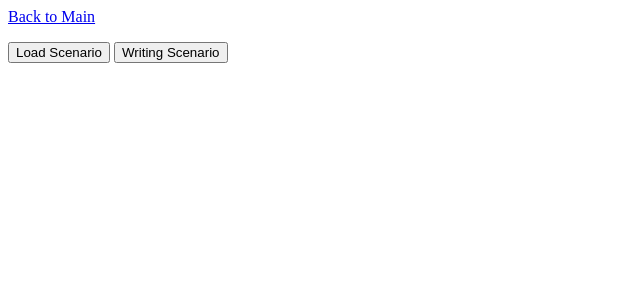
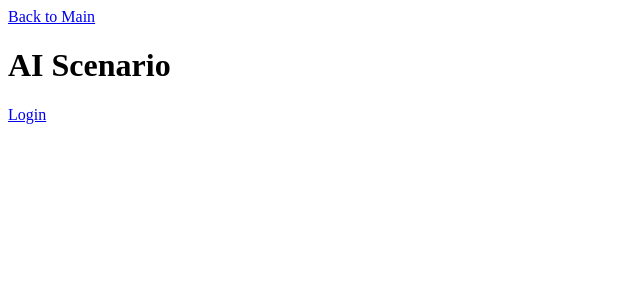
Before and after one commit to onetera/plotis, a Flask app: page /scenario in a window 1280 px wide. Shown: the top 300 px of the page, without its empty margins (0-640 px from the left). Run offline with Flask 3, Linux system fonts and the light colour scheme; some libraries are stand-ins or nearby versions.

Commit message:
login 구현

```diff
--- a/app.py
+++ b/app.py
@@ -1,6 +1,6 @@
 # :coding: utf-8
 
-from flask import Flask, render_template, request, redirect, session, send_file
+from flask import Flask, render_template, request, redirect, session, send_file, url_for
 from flask_session import Session
 from werkzeug.utils import secure_filename
 import markdown
@@ -34,11 +34,36 @@ db = db_conn.DBconn()
 
 @app.route( '/' )
 def main_page():
-    return render_template( 'main.html' )
+    login_id = session.get('login_id', '')
+    print( '\n' )
+    print( 'login_id : ' , login_id )
+    return render_template( 'main.html', login_id = login_id )
+
+@app.route( '/login', methods=[ 'GET', 'POST' ] )
+def login():
+    login_id = request.form.get( 'login_id', '' )
+    login_pw = request.form.get( 'login_pw', '' )
+    if db.login( login_id, login_pw ):
+        session['login_id'] = login_id
+        return redirect( url_for( 'main_page' ) )
+
+    return render_template( 'login.html' )
+
+@app.route( '/logout' )
+def logout():
+    session.pop( 'login_id' , None )
+    return redirect( url_for( 'main_page') )
+
+@app.route( '/check_login' , methods=[ 'GET', 'POST' ] )
+def check_login( ):
+    login_id = request.form.get( 'login_id', '' )
+    login_pw = request.form.get( 'login_pw', '' )
+    login_info = db.login( login_id , login_pw )
 
 
 @app.route( '/synopsis', methods=[ 'GET', 'POST' ])
 def synopsis():
+    login_id = session.get('login_id', '')
     if request.method == 'POST':
 
         keywords   = request.form.get( 'keywords', '' )
@@ -60,13 +85,14 @@ def synopsis():
 
         session['synop'] = preprod_ai.synop
 
-        return render_template( 'synopsis.html', synopsis_result= preprod_ai.synop  )
+        return render_template( 'synopsis.html', synopsis_result= preprod_ai.synop , login_id= login_id )
 
-    return render_template( 'synopsis.html' )
+    return render_template( 'synopsis.html', login_id = login_id )
 
 
 @app.route( '/scenario', methods = ['GET', 'POST'] )
 def scenario():
+    login_id = session.get('login_id', '')
     preprod_ai = main.PreprodAI()
 
     preprod_ai.synop = session.get('synop', '')
@@ -95,12 +121,14 @@ def scenario():
 
     return render_template(
                                 'scenario.html',
-                                synopsis_result=preprod_ai.synop,
-                                scenario_result = scenario
+                                synopsis_result = preprod_ai.synop,
+                                scenario_result = scenario,
+                                login_id        = login_id
                             )
 
 @app.route( '/conti', methods = ['GET', 'POST'] )
 def conti():
+    login_id = session.get('login_id', '')
     if request.method == 'POST':
         preprod_ai = main.PreprodAI()
 
@@ -121,7 +149,7 @@ def conti():
             session['scenario_idx'] = scenario_idx
             scenario_result = markdown.markdown( scenario_result )
 
-            return render_template( 'conti.html', scenario_result=scenario_result )
+            return render_template( 'conti.html', scenario_result=scenario_result , login_id = login_id )
 
         elif conti:
             preprod_ai.draw_conti( preprod_ai.scenario, scenario_idx )
@@ -153,11 +181,12 @@ def conti():
 
             conti_result.append([ scene, image_data ])
 
-        return render_template( 'conti.html', conti_result=conti_result )
-    return render_template( 'conti.html' )
+        return render_template( 'conti.html', conti_result=conti_result , login_id = login_id )
+    return render_template( 'conti.html' , login_id = login_id )
 
 @app.route( '/character', methods = ['GET', 'POST'] )
 def character():
+    login_id = session.get('login_id', '')
     if request.method == 'POST':
         preprod_ai = main.PreprodAI()
 
@@ -177,7 +206,7 @@ def character():
             session['scenario_idx'] = scenario_idx
             scenario_result = markdown.markdown( scenario_result )
 
-            return render_template( 'character.html', scenario_result=scenario_result )
+            return render_template( 'character.html', scenario_result=scenario_result , login_id = login_id )
 
         elif character:
             character_result = preprod_ai.dev_character( preprod_ai.scenario, scenario_idx )
@@ -194,12 +223,18 @@ def character():
         preprod_ai.scenario = markdown.markdown( preprod_ai.scenario )
         character_result = markdown.markdown( character_result )
 
-        return render_template( 'character.html', scenario_result=preprod_ai.scenario, character_result=character_result )
+        return render_template(
+                                'character.html',
+                                scenario_result  = preprod_ai.scenario,
+                                character_result = character_result ,
+                                login_id = login_id
+                                )
 
-    return render_template( 'character.html' )
+    return render_template( 'character.html' , login_id = login_id )
 
 @app.route( '/concept', methods = ['GET', 'POST'] )
 def concept():
+    login_id = session.get('login_id', '')
     if request.method == 'POST':
         preprod_ai = main.PreprodAI()
         preprod_ai.synop     = session.get('synop'     , '')
@@ -237,14 +272,16 @@ def concept():
 
         return render_template(
                         'concept.html',
-                        synop_result=preprod_ai.synop ,
-                        concept_img = image_data
+                        synop_result = preprod_ai.synop ,
+                        concept_img  = image_data,
+                        login_id = login_id
         )
-    return  render_template( 'concept.html' )
+    return  render_template( 'concept.html', login_id = login_id )
 
 
 @app.route( '/ppt', methods = ['GET', 'POST'] )
 def ppt():
+    login_id = session.get('login_id', '')
     if request.method == 'POST':
         preprod_ai = main.PreprodAI()
 
@@ -268,7 +305,7 @@ def ppt():
             session['scenario_idx'] = scenario_idx
             scenario_result         = markdown.markdown( scenario_result )
 
-            return render_template( 'ppt.html', scenario_result=scenario_result )
+            return render_template( 'ppt.html', scenario_result=scenario_result, login_id = login_id )
 
         elif upload_scenario:
             file = request.files['select_file']
@@ -277,7 +314,7 @@ def ppt():
             with open( scenario_path ) as f:
                 scenario_result = f.read()
                 session['scenario'] = scenario_result
-            return render_template( "ppt.html", uploaded = True )
+            return render_template( "ppt.html", uploaded = True , login_id = login_id )
 
         elif download_ppt:
             print( '+' * 50 )
@@ -289,12 +326,13 @@ def ppt():
                 result = preprod_ai.write_ppt()
                 print( '^' * 50 )
                 print( result )
-                return render_template( "ppt.html", download_ppt = result )
+                return render_template( "ppt.html", download_ppt = result , login_id = login_id )
 
-    return render_template( 'ppt.html' )
+    return render_template( 'ppt.html' , login_id = login_id )
 
 @app.route( '/budget', methods = ['GET', 'POST'] )
 def budget():
+    login_id = session.get('login_id', '')
     if request.method == 'POST':
         preprod_ai = main.PreprodAI()
 
@@ -314,7 +352,7 @@ def budget():
             session['scenario_idx'] = scenario_idx
             scenario_result = markdown.markdown( scenario_result )
 
-            return render_template( 'budget.html', scenario_result=scenario_result )
+            return render_template( 'budget.html', scenario_result=scenario_result, login_id = login_id  )
 
         elif budget:
             schedule = db.load_schedule( scenario_idx )
@@ -330,12 +368,18 @@ def budget():
         preprod_ai.scenario = markdown.markdown( preprod_ai.scenario )
         budget_result = markdown.markdown( budget_result, extensions=['tables'] )
 
-        return render_template( 'budget.html', scenario_result=preprod_ai.scenario, budget_result=budget_result )
+        return render_template(
+                                'budget.html',
+                                scenario_result = preprod_ai.scenario,
+                                budget_result   = budget_result,
+                                login_id = login_id
+                                )
 
-    return render_template( 'budget.html' )
+    return render_template( 'budget.html', login_id = login_id )
 
 @app.route( '/schedule', methods = ['GET', 'POST'] )
 def schedule():
+    login_id = session.get('login_id', '')
     if request.method == 'POST':
         preprod_ai = main.PreprodAI()
 
@@ -355,7 +399,7 @@ def schedule():
             session['scenario_idx'] = scenario_idx
             scenario_result = markdown.markdown( scenario_result )
 
-            return render_template( 'schedule.html', scenario_result=scenario_result )
+            return render_template( 'schedule.html', scenario_result = scenario_result, login_id = login_id )
 
         elif schedule:
             schedule_result = preprod_ai.make_schedule( preprod_ai.scenario, scenario_idx )
@@ -373,13 +417,19 @@ def schedule():
         preprod_ai.scenario = markdown.markdown( preprod_ai.scenario )
         schedule_result = markdown.markdown( schedule_result )
 
-        return render_template( 'schedule.html', scenario_result=preprod_ai.scenario, schedule_result=schedule_result )
+        return render_template(
+                                'schedule.html',
+                                scenario_result = preprod_ai.scenario,
+                                schedule_result = schedule_result ,
+                                login_id = login_id
+                                )
     return render_template(
-                'schedule.html'
+                'schedule.html' , login_id = login_id
             )
 
 @app.route( '/pdf', methods=[ 'GET', 'POST' ])
 def pdf_page():
+    login_id = session.get('login_id', '')
     if request.method == 'POST':
         if 'file' not in request.files:
             logging.error('No File in the request')
@@ -402,9 +452,9 @@ def pdf_page():
             final_results = pprint.pformat(results, indent=4)
             logging.info('Success to make SCENE List from PDF')
 
-            return render_template('pdf.html', result=final_results)
+            return render_template('pdf.html', result = final_results , login_id = login_id )
 
-    return render_template('pdf.html')
+    return render_template('pdf.html' , login_id = login_id )
 
 
 if __name__ == '__main__':
--- a/templates/budget.html
+++ b/templates/budget.html
@@ -40,6 +40,7 @@
     </style>
 </head>
 <body>
+    {% if login_id %}
     <p><p>
     <form action="/budget" method="post">
         <input name="load_scenario" type="submit" value="Load Scenario">
@@ -62,5 +63,10 @@
         <pre class="table_text">{{ budget_result | safe }}</pre>
     </div>
     {% endif %}
+    {% else %}
+        <h1>Budgeting</h1>
+        <p><a href="/login">Login</a>
+        <p>
+    {% endif %}
 </body>
 </html>
--- a/templates/character.html
+++ b/templates/character.html
@@ -22,6 +22,7 @@
     </style>
 </head>
 <body>
+    {% if login_id %}
     <p><p>
     <form action="/character" method="post">
         <input name="load_scenario" type="submit" value="Load Scenario">
@@ -44,5 +45,10 @@
         <pre class="pre_text">{{ character_result | safe }}</pre>
     </div>
     {% endif %}
+    {% else %}
+        <h1>Character 분석</h1>
+        <p><a href="/login">Login</a>
+        <p>
+    {% endif %}
 </body>
 </html>
--- a/templates/concept.html
+++ b/templates/concept.html
@@ -22,6 +22,7 @@
 
 </head>
 <body>
+    {% if login_id %}
     <form action="/concept" method="post">
     <p><p>
     <input name="load_synop" type="submit" value="Load Synop">
@@ -42,5 +43,10 @@
     <img src="{{ concept_img }}" alt="Image" height="700" ></img>
     {% endif %}
     </form>
+    {% else %}
+        <h1>Concept Art</h1>
+        <p><a href="/login">Login</a>
+        <p>
+    {% endif %}
 </body>
 </html>
--- a/templates/conti.html
+++ b/templates/conti.html
@@ -34,6 +34,7 @@
     </style>
 </head>
 <body>
+    {% if login_id %}
     <p><p>
     <form action="/conti" method="post">
         <input name="load_scenario" type="submit" value="Load Scenario">
@@ -70,5 +71,10 @@
         </tbody>
     </table>
     {% endif %}
+    {% else %}
+        <h1> Conti</h1>
+        <p><a href="/login">Login</a>
+        <p>
+    {% endif %}
 </body>
 </html>
--- a/templates/pdf.html
+++ b/templates/pdf.html
@@ -6,6 +6,7 @@
     <title>PDF</title>
 </head>
 <body>
+    {% if login_id %}
     <h1>PDF</h1>
     <p>Upload PDF and Make SCENE list:</p>
     <form action="/pdf" method="post" enctype="multipart/form-data">
@@ -16,5 +17,9 @@
     <h2>Result</h2>
     <pre>{{ result }}</pre>
     {% endif %}
+    {% else %}
+        <p><a href="/login">Login</a>
+        <p>
+    {% endif %}
 </body>
 </html>
--- a/templates/scenario.html
+++ b/templates/scenario.html
@@ -37,6 +37,7 @@
     </style>
 </head>
 <body>
+    {% if login_id %}
     <p><p>
     <form action="/scenario" method="post">
         <input name="load_scenario" type="submit" value="Load Scenario">
@@ -56,5 +57,10 @@
         <pre class="pre_text">{{ scenario_result | safe }}</pre>
     </div>
     {% endif %}
+    {% else %}
+        <h1>AI Scenario</h1>
+        <p><a href="/login">Login</a>
+        <p>
+    {% endif %}
 </body>
 </html>
--- a/templates/schedule.html
+++ b/templates/schedule.html
@@ -31,6 +31,7 @@
     </style>
 </head>
 <body>
+    {% if  login_id %}
     <p><p>
     <form action="/schedule" method="post">
         <input name="load_scenario" type="submit" value="Load Scenario">
@@ -53,5 +54,10 @@
         <pre class="schedule_text">{{ schedule_result | safe }}</pre>
     </div>
     {% endif %}
+    {% else %}
+        <h1>Scheduling</h1>
+        <p><a href="/login">Login</a>
+        <p>
+    {% endif %}
 </body>
 </html>
```
Also changed, not shown: db_conn.py (+11 -0 lines), templates/main.html (+7 -0 lines), templates/ppt.html (+6 -1 lines), templates/synopsis.html (+10 -0 lines), main.db.
